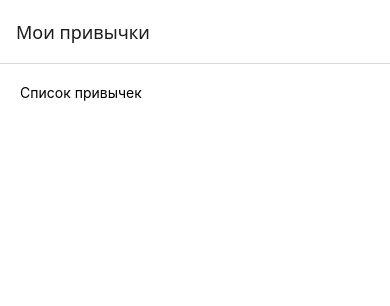
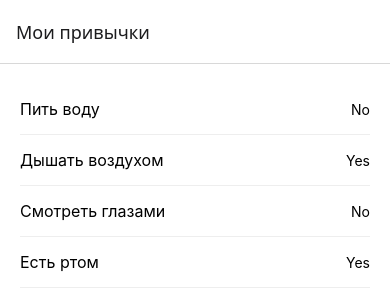
Before and after one commit to kudruaevmaximka-code/pr6, a React Native app: screen / in a window 390 px wide. Shown: the top 306 px of the page. Built offline with nearby package versions, Linux system fonts and the light colour scheme.

Commit message:
Add list screen with static data and styles.js

```diff
--- a/App.js
+++ b/App.js
@@ -1,14 +1,31 @@
-import React from 'react';
-import { View, Text, StyleSheet } from 'react-native';
+import React, { useState } from 'react';
+import { View, Text, FlatList } from 'react-native';
 import { NavigationContainer } from '@react-navigation/native';
 import { createStackNavigator } from '@react-navigation/stack';
+import { styles } from './styles';
 
 const Stack = createStackNavigator();
 
 function HabitListScreen() {
+    const [habits] = useState([
+        { id: '1', title: 'Пить воду', completed: false },
+        { id: '2', title: 'Дышать воздухом', completed: true },
+        { id: '3', title: 'Смотреть глазами', completed: false },
+        { id: '4', title: 'Есть ртом', completed: true },
+    ]);
+
     return (
         <View style={styles.screen}>
-            <Text>Список привычек</Text>
+            <FlatList
+                data={habits}
+                keyExtractor={(item) => item.id}
+                renderItem={({ item }) => (
+                    <View style={styles.habitItem}>
+                        <Text style={styles.habitText}>{item.title}</Text>
+                        <Text>{item.completed ? 'Yes' : 'No'}</Text>
+                    </View>
+                )}
+            />
         </View>
     );
 }
@@ -39,7 +56,3 @@ export default function App() {
         </NavigationContainer>
     );
 }
-
-const styles = StyleSheet.create({
-    screen: { flex: 1, padding: 20, backgroundColor: '#fff' },
-});
--- /dev/null
+++ b/styles.js
@@ -0,0 +1,25 @@
+import { StyleSheet } from 'react-native';
+
+export const styles = StyleSheet.create({
+    screen: {
+        flex: 1,
+        padding: 20,
+        backgroundColor: '#fff',
+    },
+    habitItem: {
+        flexDirection: 'row',
+        justifyContent: 'space-between',
+        alignItems: 'center',
+        paddingVertical: 15,
+        borderBottomWidth: 1,
+        borderBottomColor: '#eee',
+    },
+    habitText: {
+        fontSize: 16,
+    },
+    empty: {
+        textAlign: 'center',
+        color: '#999',
+        marginTop: 30,
+    },
+});
```
